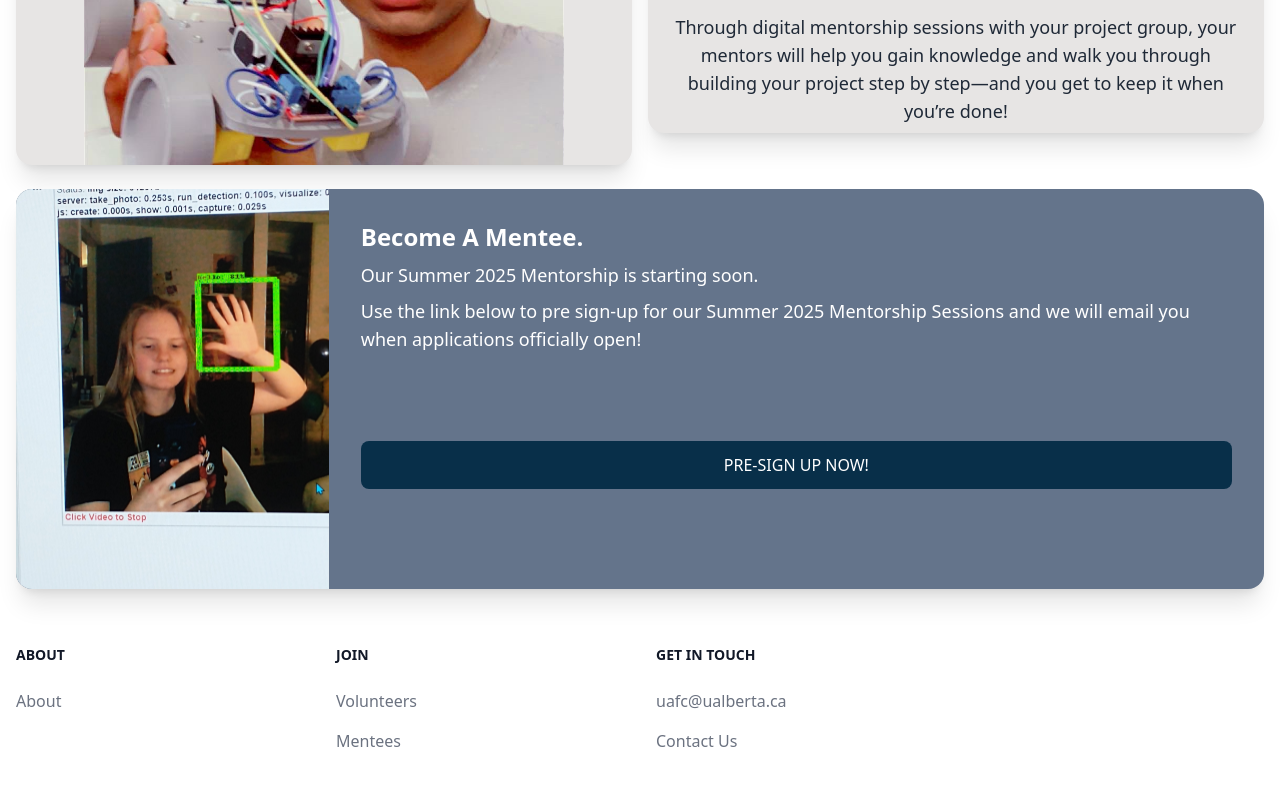
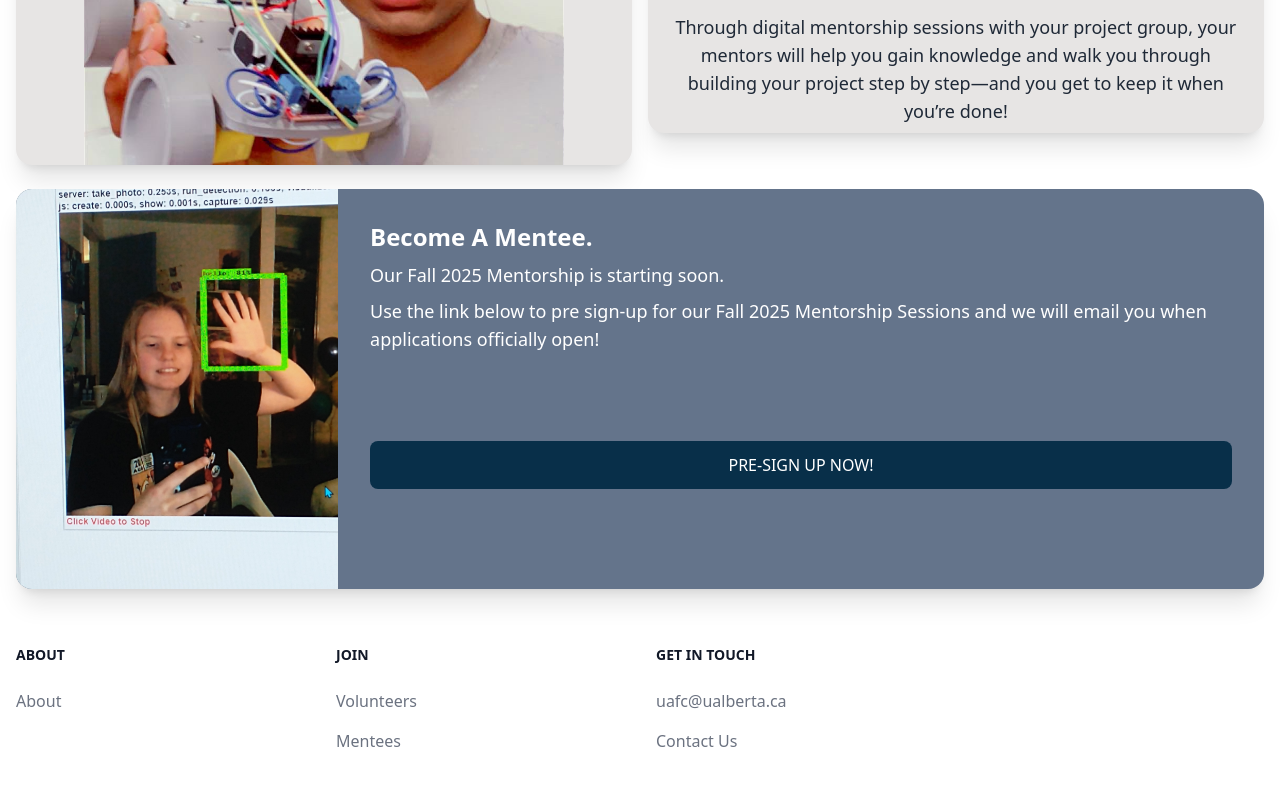
Before and after one commit to uafc/uafc.github.io, an Astro site: page /students in a window 1280 px wide. Shown: the part 959-1744 px from the top of the page. Built offline with nearby package versions, Linux system fonts and the light colour scheme; Astro itself is replaced by a stand-in of ours.

Commit message:
changed pre sign up form

```diff
--- a/src/pages/students.astro
+++ b/src/pages/students.astro
@@ -76,12 +76,12 @@
       </figure>
       <div class="card-body text-white">
         <h2 class="card-title text-2xl">Become A Mentee.</h2>
-        <span class="text-lg">Our Summer 2025 Mentorship is starting soon.</span>
-        <span class="text-lg">Use the link below to pre sign-up for our Summer 2025 Mentorship Sessions and we will email you when applications officially open!</span>
+        <span class="text-lg">Our Fall 2025 Mentorship is starting soon.</span>
+        <span class="text-lg">Use the link below to pre sign-up for our Fall 2025 Mentorship Sessions and we will email you when applications officially open!</span>
         <br>
         <br>
         <br>
-        <a href="https://forms.gle/NmcgHKqNjasHM6MG8" target="_blank" class="bg-sky-950 text-white py-3 px-6 rounded-lg hover:bg-blue-700 transition duration-200 text-center inline-block">PRE-SIGN UP NOW!</a>
+        <a href="https://forms.gle/s11xkgaeFesXLbvv5" target="_blank" class="bg-sky-950 text-white py-3 px-6 rounded-lg hover:bg-blue-700 transition duration-200 text-center inline-block">PRE-SIGN UP NOW!</a>
       </div>
     </div>
     <br>
```
